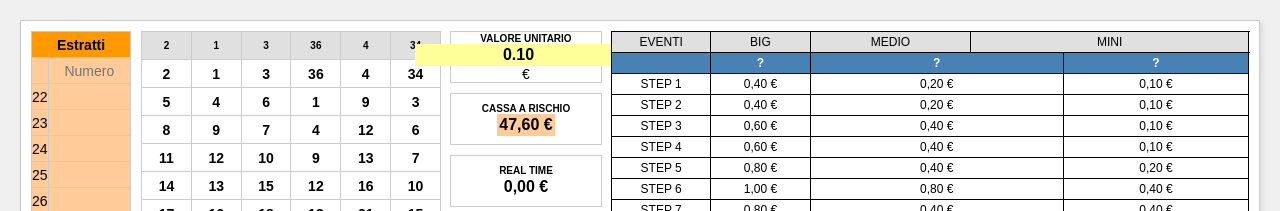
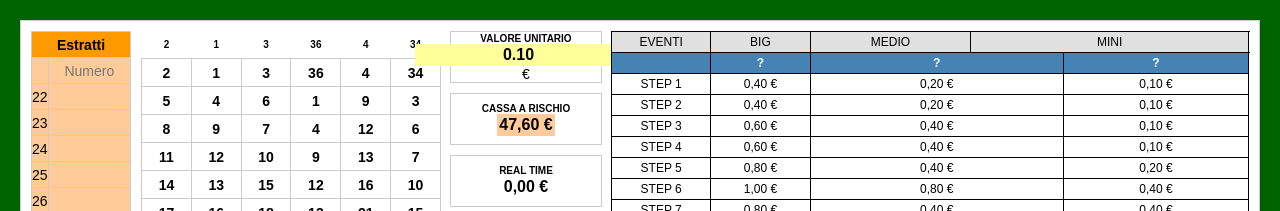
Before and after one commit to mauro8274/Roulette7numbers, a plain HTML site: page index.html in a window 1280 px wide. Shown: the top 211 px of the page. Drawn offline with Linux system fonts and the light colour scheme.

Commit message:
Update background color and header styles in CSS
Changed background color to dark green and updated header styles.

```diff
--- a/style.css
+++ b/style.css
@@ -3,7 +3,8 @@ body {
     font-family: Arial, sans-serif;
     margin: 0;
     padding: 20px;
-    background-color: #f0f0f0;
+    /* NUOVO SFONDO VERDE ROULETTE */
+    background-color: #006400;
     font-size: 14px;
 }
 
@@ -66,9 +67,11 @@ body {
     font-weight: bold;
     width: calc(100% / 6);
 }
+/* Regole per l'intestazione eliminata, ma manteniamo la regola <thead> se volessimo reinserirla */
 #data-table thead td {
-    background-color: #e0e0e0;
+    /*background-color: #e0e0e0; */
     font-size: 10px;
+    border: none; /* Rimuove i bordi se la riga rimane vuota */
 }
 
 /* Colori dinamici per le celle */
```
